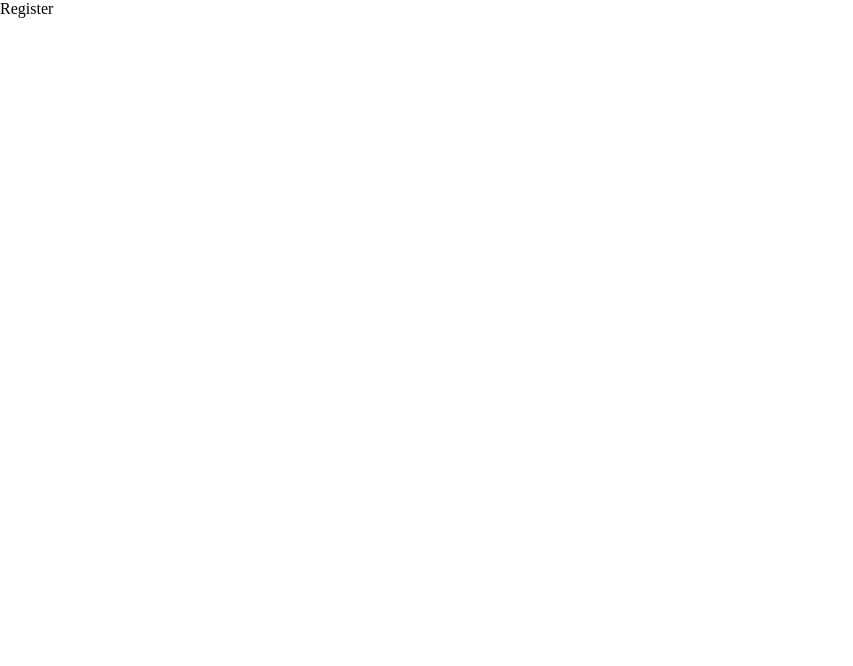
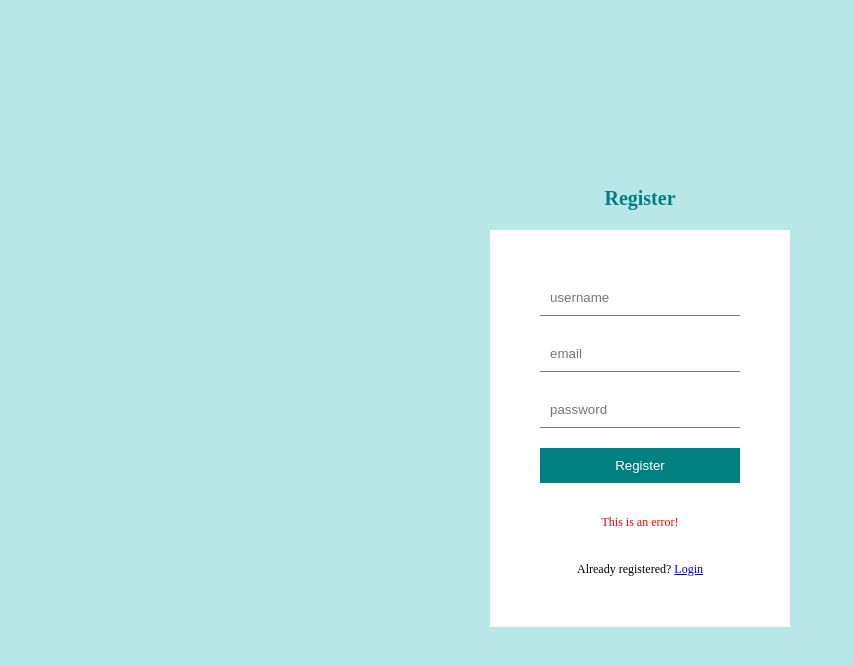
Before and after one commit to ellen3128/Blog, a React (Vite) app in the folder client/: page /register in a window 1280 px wide. Shown: the top 666 px of the page, without its empty margins (0-853 px from the left). Built offline with nearby package versions, Linux system fonts and the light colour scheme.

Commit message:
completes login and register pages

```diff
--- a/client/src/pages/Login.jsx
+++ b/client/src/pages/Login.jsx
@@ -6,8 +6,9 @@
     <div className='auth'>
       <h1>Login</h1>
       <form>
-        <input type="text" placeholder="username" />
-        <input type="password" placeholder="password" />
+        <input required type="text" placeholder="username" />
+        <input required type="email" placeholder="email" />
+        <input required type="password" placeholder="password" />
         <button>Login</button>
         <p>This is an error!</p>
         <span> Don't have an account? <Link to="/register">Register</Link></span>
--- a/client/src/pages/Register.jsx
+++ b/client/src/pages/Register.jsx
@@ -1,8 +1,19 @@
 import React from 'react'
+import { Link } from 'react-router-dom';
 
 const Register = () => {
   return (
-    <div>Register</div>
+    <div className='auth'>
+      <h1>Register</h1>
+      <form>
+        <input required type="text" placeholder="username" />
+        <input required type="email" placeholder="email" />
+        <input required type="password" placeholder="password" />
+        <button>Register</button>
+        <p>This is an error!</p>
+        <span> Already registered? <Link to="/login">Login</Link></span>
+      </form>
+    </div>
   )
 }
 
```
